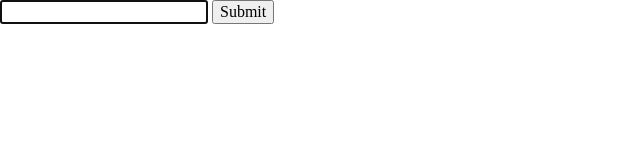
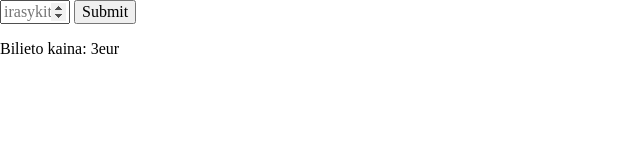
Before and after one commit to PSavlevic/JavaScript, a plain HTML site: page 06.03/2/index.html in a window 1280 px wide. Both pictures are taken after a click on the input 104 px from the left and 12 px from the top of the page. Shown: the whole page, without its empty margins (0-640 px from the left). Drawn offline with Linux system fonts and the light colour scheme.

Commit message:
ivedus amziu, apskaiciuoja kaina i teatra (50% vaikams, 30% senjorams)

```diff
--- a/06.03/2/index.html
+++ b/06.03/2/index.html
@@ -2,14 +2,37 @@
 <html>
 <head>
     <meta charset="UTF-8">
-    <title>title</title>
     <meta name="viewport" content="width=device-width, initial-scale=1">
     <link rel="stylesheet" href="css/normalize.css">
     <link rel="stylesheet" href="css/style.css">
-    <script src="css/script.js" defer></script>
+    <title>bilietas i teatra</title>
 </head>
 <body>
-<input type="text" id="input">
+<input type="number" id="amzius" placeholder="irasykite savo amziu" min="1" max="120">
 <input type="submit">
+<p id="kaina"></p>
+
+<script>
+    var standartine = 6;
+    var vaikams = standartine * 0.5;
+    var senjorams = standartine - (standartine / 3);
+
+    var inpt = document.querySelector("input[type=submit]");
+    inpt.addEventListener("click", fn);
+
+    function fn() {
+        var age = document.querySelector("input[type=number]").value;
+        var showPrice = document.getElementById("kaina");
+
+        if (age <= 16) {
+            showPrice.innerHTML = "Bilieto kaina:" + " " + vaikams + "eur";
+        } else if (age >= 60) {
+            showPrice.innerHTML = "Bilieto kaina:" + " " + senjorams + "eur";
+        } else {
+            showPrice.innerHTML = "Bilieto kaina:" + " " + standartine + "eur";
+        }
+    }
+
+</script>
 </body>
 </html>
```
